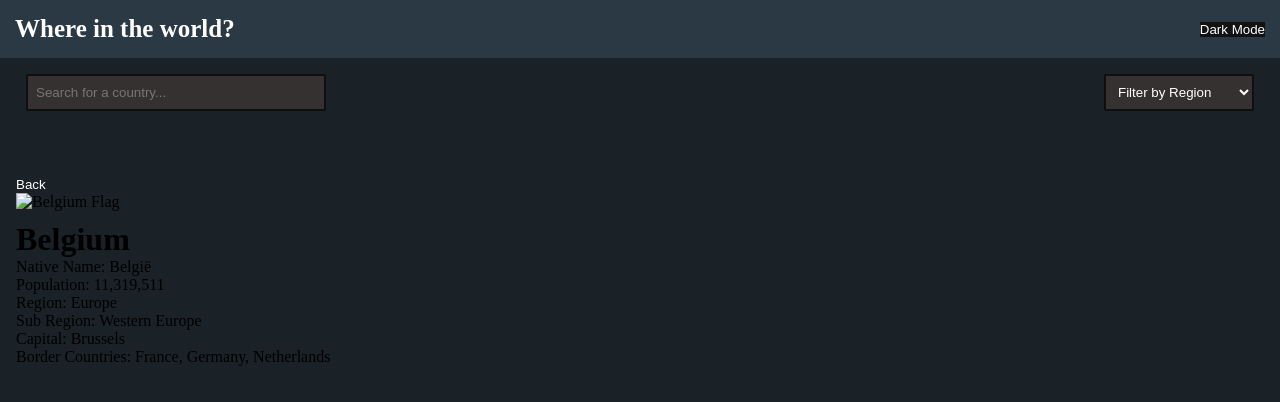
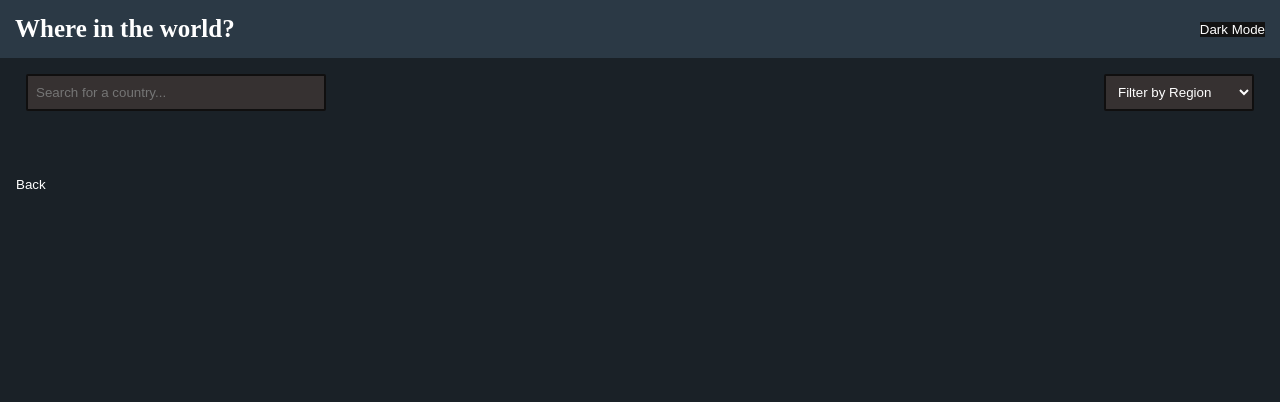
Before and after one commit to VictorNjeru49/countries-api, a plain HTML site: page index.html in a window 1280 px wide. Drawn offline with Linux system fonts and the light colour scheme; no server answers.

Commit message:
api country

```diff
--- a/index.html
+++ b/index.html
@@ -33,19 +33,6 @@
     <div id="content">
         <div id="country-detail" class="screen">
             <button id="back">Back</button>
-            <div class="flag">
-                <img src="path/to/belgium-flag.jpg" alt="Belgium Flag">
-            </div>
-            <div class="details">
-                <h1>Belgium</h1>
-                <p>Native Name: België</p>
-                <p>Population: 11,319,511</p>
-                <p>Region: Europe</p>
-                <p>Sub Region: Western Europe</p>
-                <p>Capital: Brussels</p>
-                <p>Border Countries: France, Germany, Netherlands</p>
-            </div>
-        </div>
         <div id="country-list" class="screen">
             <!-- Add country list items here -->
         </div>
```
